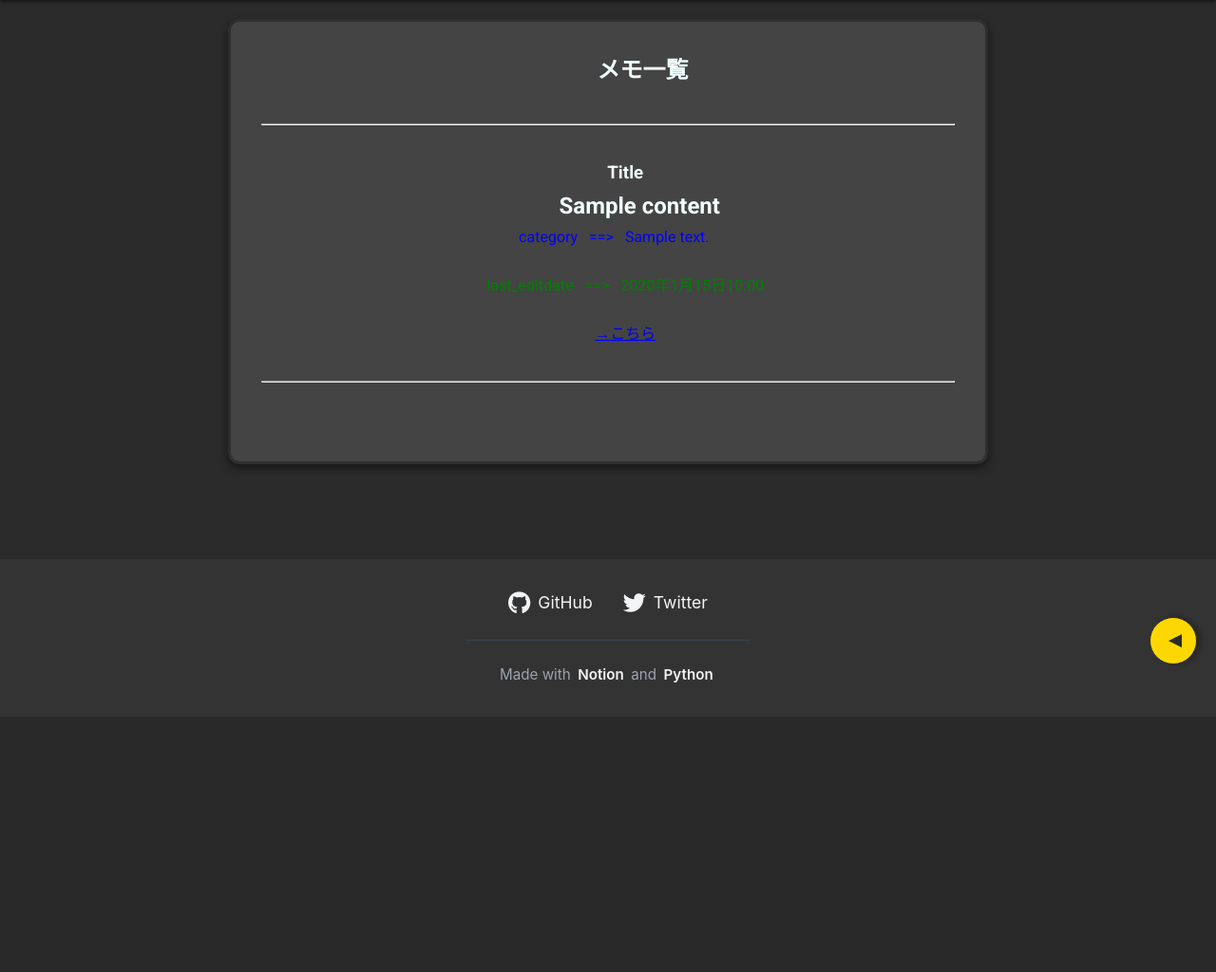
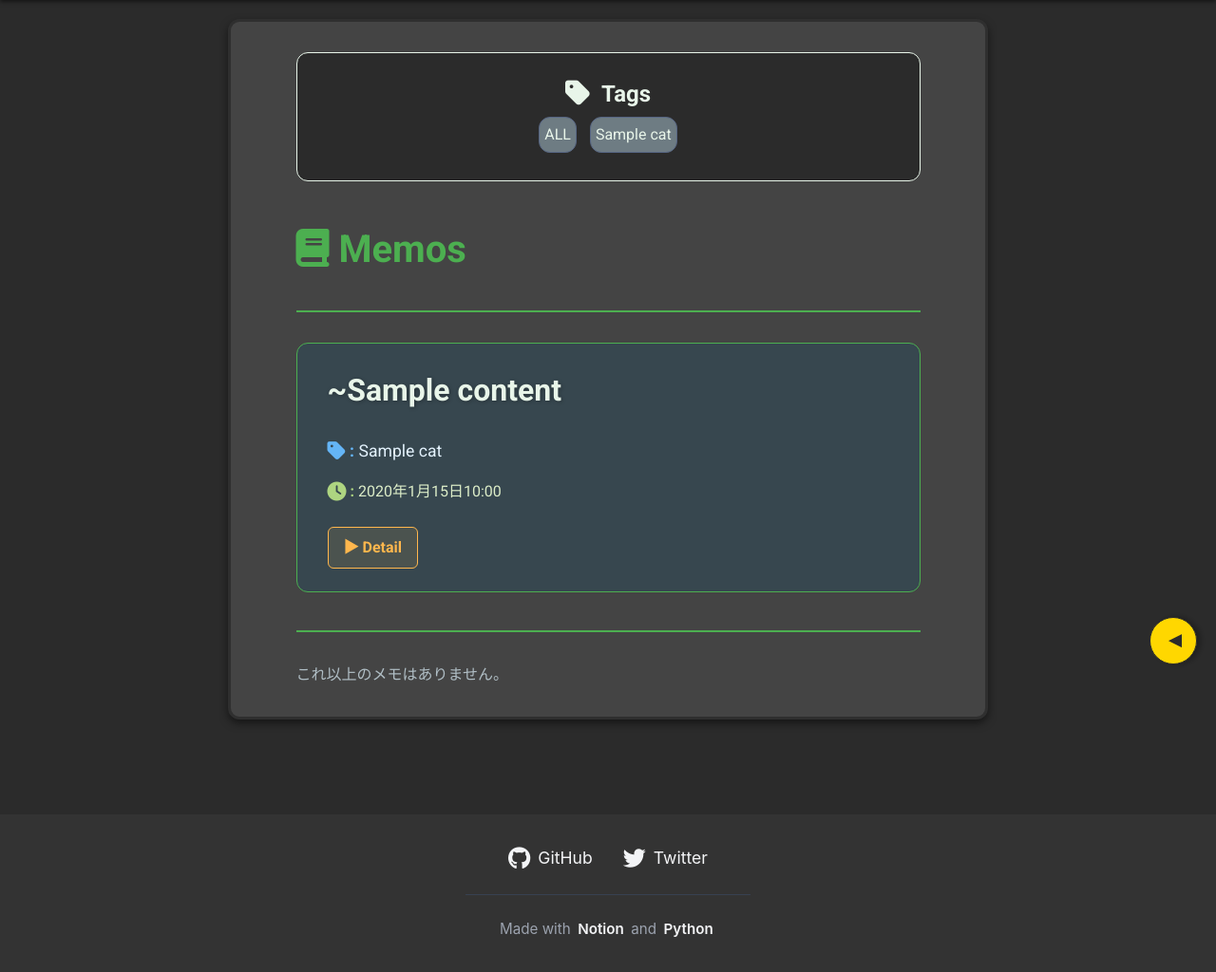
Before and after one commit to dice-2004/blog_app_dice_Dj, a Django app: template blog_dice/templates/page_list.html in a window 1280 px wide. Shown: the part 80-1104 px from the top of the page at 95% size. Before the commit the page ends 799 px from the top, so only its background shows below. Run offline with Django 5.2, Linux system fonts and the light colour scheme; the template is opened without the code that fills it: most values are stand-ins (such as "Sample title", 1, 10 or a date in 2020); parts of the project's set-up code (start-up, migrations or seed data) failed here and were passed over; some libraries are stand-ins or nearby versions.

Commit message:
リストの表示方法の変更、カテゴリー画面の追加

```diff
--- a/blog_dice/templates/page_list.html
+++ b/blog_dice/templates/page_list.html
@@ -1,31 +1,79 @@
 {% extends "base.html" %}
 {% block content %}
 
-{% comment %} <a href = "{% url "notion_detail" page_id %}">kkk</a> {% endcomment %}
-<h1 style="padding-left:10%;padding-bottom:5%;">メモ一覧</h1>
-<hr>
+
+<div style="top:100px;right:5%;padding: 1.5rem 2rem; border: 1px solid #E8F5E9; border-radius: 12px ; background-color:#2B2B2B;; margin: 0 5% 2.5rem;">
+<h2 style = "color:#E8F5E9;"><i class="fa-solid fa-tag fa-lg"></i>&nbsp;&nbsp;Tags</h2>
+<a href="{% url 'blog_dice:page_list' %}"
+   style="display: inline-block;
+          text-decoration: none;
+          color: #E8F5E9;
+          background-color: #6e7c83;
+          border: 1px solid #576684;
+          border-radius: 12px;
+          margin: 5px;
+          padding: 5px;
+          transition: all 0.2s ease;"
+   onmouseover="this.style.transform='translateY(-2px)'; this.style.backgroundColor='#7d8b92'; this.style.color='#F1F8F2'; this.style.borderColor='#647594';"
+   onmouseout="this.style.transform='translateY(0)'; this.style.backgroundColor='#6e7c83'; this.style.color='#E8F5E9'; this.style.borderColor='#576684';">
+   ALL
+</a>
+{% for cat in category %}
+<a href="{% url 'blog_dice:page_list' %}?param={{ cat }}"
+   style="display: inline-block;
+          text-decoration: none;
+          color: #E8F5E9;
+          background-color: #6e7c83;
+          border: 1px solid #576684;
+          border-radius: 12px;
+          margin: 5px;
+          padding: 5px;
+          transition: all 0.2s ease;"
+   onmouseover="this.style.transform='translateY(-2px)'; this.style.backgroundColor='#7d8b92'; this.style.color='#F1F8F2'; this.style.borderColor='#647594';"
+   onmouseout="this.style.transform='translateY(0)'; this.style.backgroundColor='#6e7c83'; this.style.color='#E8F5E9'; this.style.borderColor='#576684';">
+   {{ cat }}
+</a>
+{% endfor %}
+</div>
+<h1 style="text-align: left; margin-left: 5%; margin-bottom: 2rem; color: #4CAF50; font-size: 2.5rem; font-weight: bold;"><i class="fa-solid fa-book"></i>&nbsp;Memos</h1>
+<hr style="border: 1px solid #4CAF50; margin-bottom: 2rem; margin-left: 5%; margin-right: 5%;">
 {% for content in contents %}
-<div style="padding-top:5%; padding-left:5%;padding-bottom:5%;">
-<h3>Title <h2 style="padding-left:30px;">{{content.title}}</h2></h3>
-<p style="color:blue;">category &nbsp;&nbsp;==> &nbsp;&nbsp;{% for content in content.category %}{{content}}&nbsp;&nbsp;&nbsp;&nbsp;&nbsp;&nbsp;{% endfor %}</p><br>
-<p style="color:green;">last_editdate&nbsp;&nbsp; ==> &nbsp;&nbsp;{{content.Last_updated}}</p><br>
-<a href="{% url "blog_dice:notion_detail" content.page_id %}">→こちら</a>
+<div style="padding: 1.5rem 2rem; border: 1px solid #4CAF50; border-radius: 12px; background-color: #37474F; margin: 0 5% 2.5rem;">
+    <!--<h3 style="margin-bottom: 1rem; color: #81C784; font-size: 1.75rem; text-align: left; text-transform: uppercase; letter-spacing: 0.05em;">タイトル</h3>-->
+    <h2 style="margin-bottom: 1.5rem; color: #E8F5E9; font-size: 2rem; text-align: left; font-weight: bold; text-shadow: 1px 1px 4px rgba(0, 0, 0, 0.3);">~{{ content.title }}</h2>
+    <p style="margin-bottom: 1rem; font-size: 1.1rem; text-align: left;">
+        <span style="color: #64B5F6; font-weight: bold;"><i class="fa-solid fa-tag fa-lg"></i>&nbsp;:</span>
+        {% for category in content.category %}
+            <span style="margin-right: 1rem; color: #E3F2FD;">{{ category }}</span>
+        {% endfor %}
+    </p>
+    <p style="margin-bottom: 1.5rem; font-size: 1rem; text-align: left;">
+        <span style="color: #AED581; font-weight: bold;"><i class="fa-solid fa-clock fa-lg"></i>&nbsp;:</span>
+        <span style="color: #DCEDC8;">{{ content.Last_updated }}</span>
+    </p>
+    <div style="text-align: left;">
+        <a href="{% url 'blog_dice:notion_detail' content.page_id %}?title={{ content.title|urlencode }}&last_edit={{ content.Last_updated }}"
+   style="color: #FFB74D;
+          text-decoration: none;
+          font-weight: bold;
+          font-size: 1rem;
+          padding: 0.5rem 1rem;
+          border: 1px solid #FFB74D;
+          border-radius: 6px;
+          display: inline-block;
+          background-color: rgba(255, 183, 77, 0.1);
+          transition: all 0.2s ease;"
+   onmouseover="this.style.transform='translateY(-2px)'; this.style.backgroundColor='rgba(255, 183, 77, 0.2)'; this.style.color='#FFC77D'; this.style.borderColor='#FFC77D';"
+   onmouseout="this.style.transform='translateY(0)'; this.style.backgroundColor='rgba(255, 183, 77, 0.1)'; this.style.color='#FFB74D'; this.style.borderColor='#FFB74D';">
+   ▶ Detail
+</a>
+            </div>
 </div>
-<hr>
+<hr style="border: 1px solid #4CAF50; margin-bottom: 2rem; margin-left: 5%; margin-right: 5%;">
+{% endfor %}
 
-{% endfor %}
-<br><br>
-<div style="display: flex;">
-    {% comment %} <form method="post">
-        {% csrf_token %}
-        <input type="hidden" name="count" value={{ n|add:"-20" }}>
-        <a href="{% url "blog_dice:page_list" %}"><button type="submit" style="margin-right: 10px;">前へ</button></a>
-    </form>
-    <form method="post">
-        {% csrf_token %}
-        <input type="hidden" name="count" value={{n}}>
-        <a href="{% url "blog_dice:page_list" %}"><button type="submit">次へ</button></a>
-    </form> {% endcomment %}
+<div style="text-align: left; margin-top: 2rem; margin-left: 5%;">
+    <p style="color: #B0BEC5; font-size: 1rem;">これ以上のメモはありません。</p>
 </div>
 
 {% endblock content %}
```
